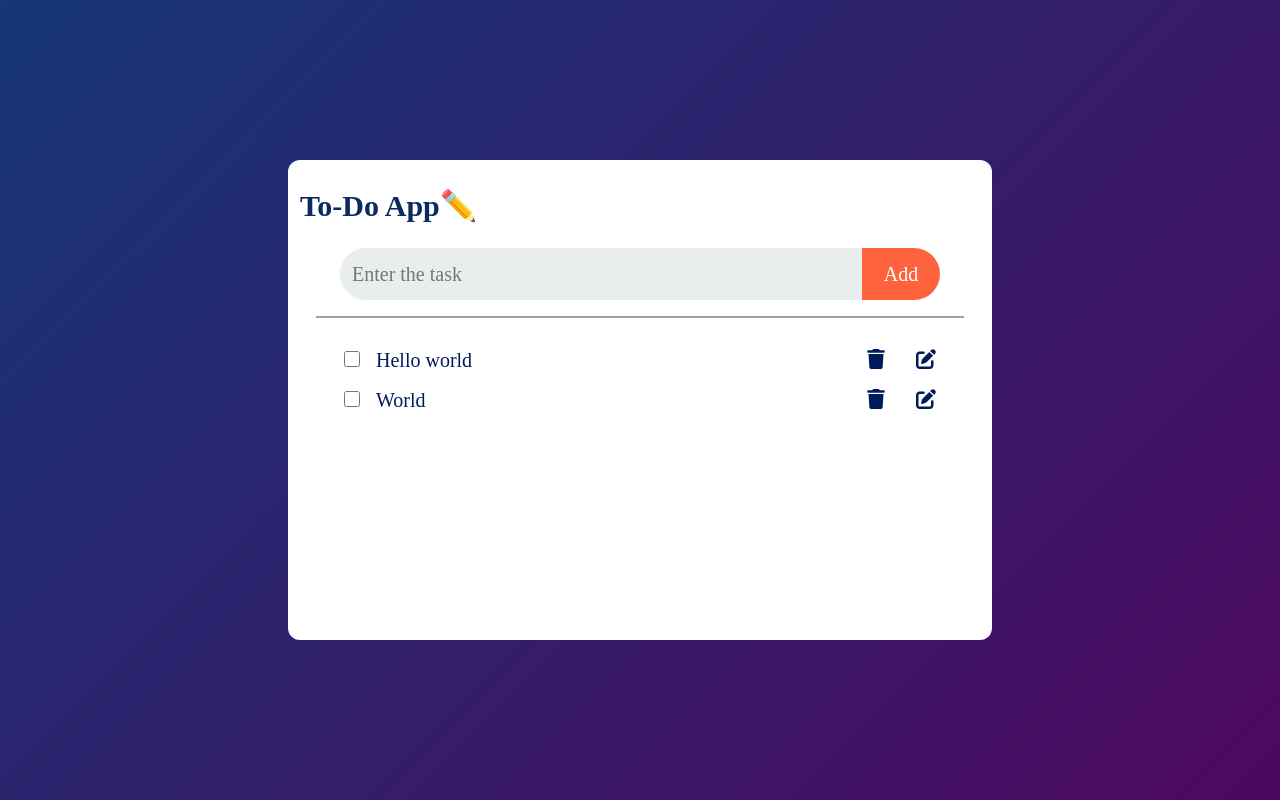
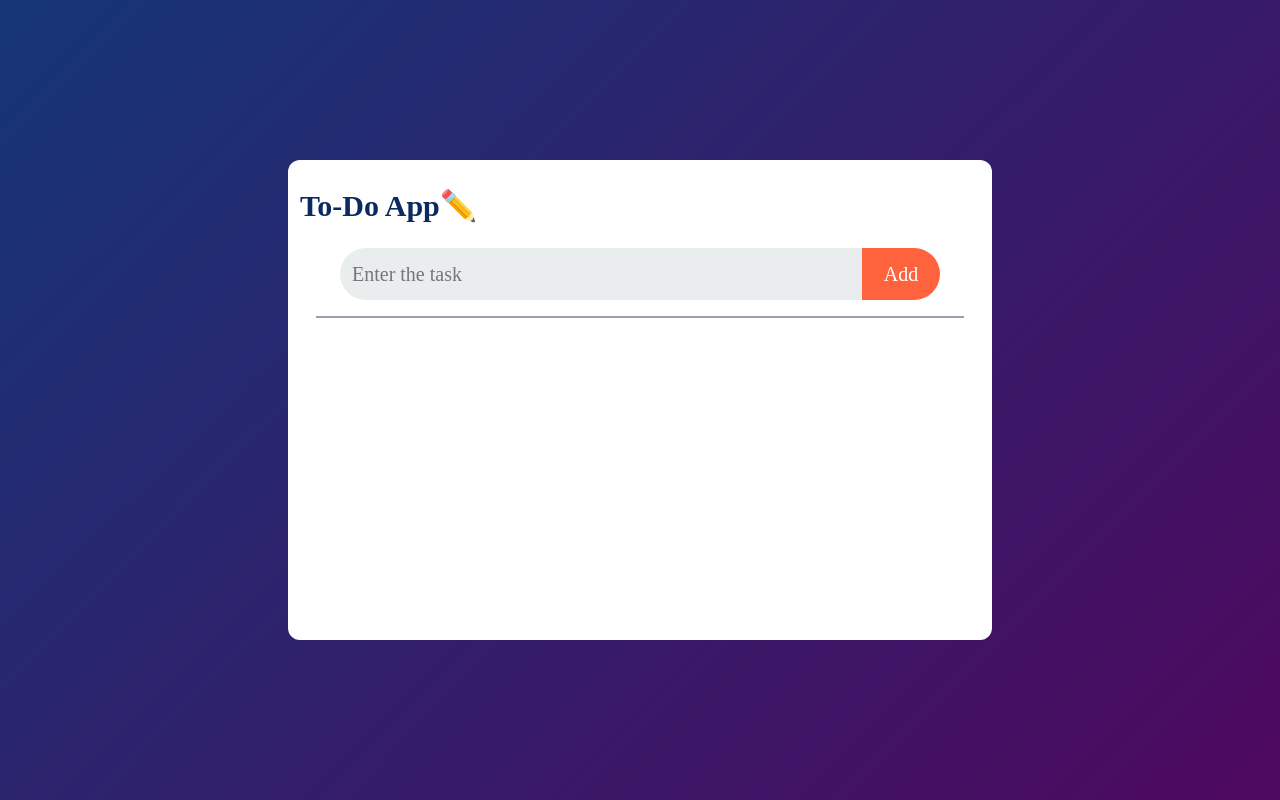
Before and after one commit to RajArya3347Y/to-do-app, a React (Vite) app in the folder frontend/: page / in a window 1280 px wide. Built offline with nearby package versions, Linux system fonts and the light colour scheme.

Commit message:
Delete action done

```diff
--- a/frontend/src/components/QuizApp.jsx
+++ b/frontend/src/components/QuizApp.jsx
@@ -1,25 +1,33 @@
+import { useState } from "react";
 import Task from "./Task";
 import TaskField from "./TaskField";
 
 
 function QuizApp(){
 
-    function onTaskFieldChange(ele){
-        console.log(ele);
+    const [tasks,setTasks] = useState([]);
+
+    function onTaskAdd(val){
+        setTasks((t) => [...t,val])
     }
 
-    function onAddClick(val){
-        console.log(val);
+    function onTaskDelete(ele,name){
+        setTasks((t) => t.filter((val,i) => val !== name));
     }
 
     return(
         <div className="bg-white h-[60%] w-[55%] rounded-xl p-3" id="quiz-container">
             <h1 className="text-[#0a2b5f] lg:text-3xl md:text-2xl sm:text-1xl font-bold lg:py-4 md:py-3 sm:py-2">To-Do App✏️</h1>
-            <TaskField onAddClick={(val) => onAddClick(val)}/>
+            <TaskField onTaskAdd={(val) => onTaskAdd(val)}/>
             <hr className="border-gray-400 m-4 border-[1px]" />
             <ul className="py-3 px-11" id="taskList">
-                <Task taskName="Hello world"/>
-                <Task taskName="World"/>
+                {tasks.map((task,index) => (
+                    <Task
+                        taskName={task}
+                        key={index}
+                        onDelete={(ele,name) => onTaskDelete(ele,name)}
+                    />
+                ))}
             </ul>
         </div>
     );
--- a/frontend/src/components/Task.jsx
+++ b/frontend/src/components/Task.jsx
@@ -38,7 +38,7 @@ function Task(props) {
                         size='lg'
                         icon={faTrash}
                         color='#001c58'
-                        onClick={(ele) => props.onDelete(ele)}
+                        onClick={(ele) => props.onDelete(ele,props.taskName)}
                     />
                     <FontAwesomeIcon
                         icon={faEdit}
--- a/frontend/src/components/TaskField.jsx
+++ b/frontend/src/components/TaskField.jsx
@@ -9,8 +9,19 @@ function TaskField(props){
     }
 
     function onClick(){
-        props.onAddClick(taskName);
-        setTaskName((tn) => "");
+        if(taskName.trim() !== ""){
+            props.onTaskAdd(taskName.trim());
+            setTaskName((tn) => "");
+        }
+    }
+
+    function onEnterKeyDown(event){
+        if(taskName.trim() !== ""){
+            if(event.key === "Enter"){
+            props.onTaskAdd(taskName.trim());
+                setTaskName((tn) => "");
+            }
+        }
     }
 
     return(
@@ -20,6 +31,7 @@ function TaskField(props){
                 placeholder="Enter the task"
                 value={taskName}
                 onChange={(ele) => onChange(ele)}
+                onKeyDown={(e) => onEnterKeyDown(e)}
             />
             <button className="bg-[#fe633d] rounded-r-4xl lg:text-xl md:text-lg sm:text-sm lg:p-3 md:p-2 sm:p-2 text-white w-[13%]" onClick={onClick}>Add</button>
         </div>
```
